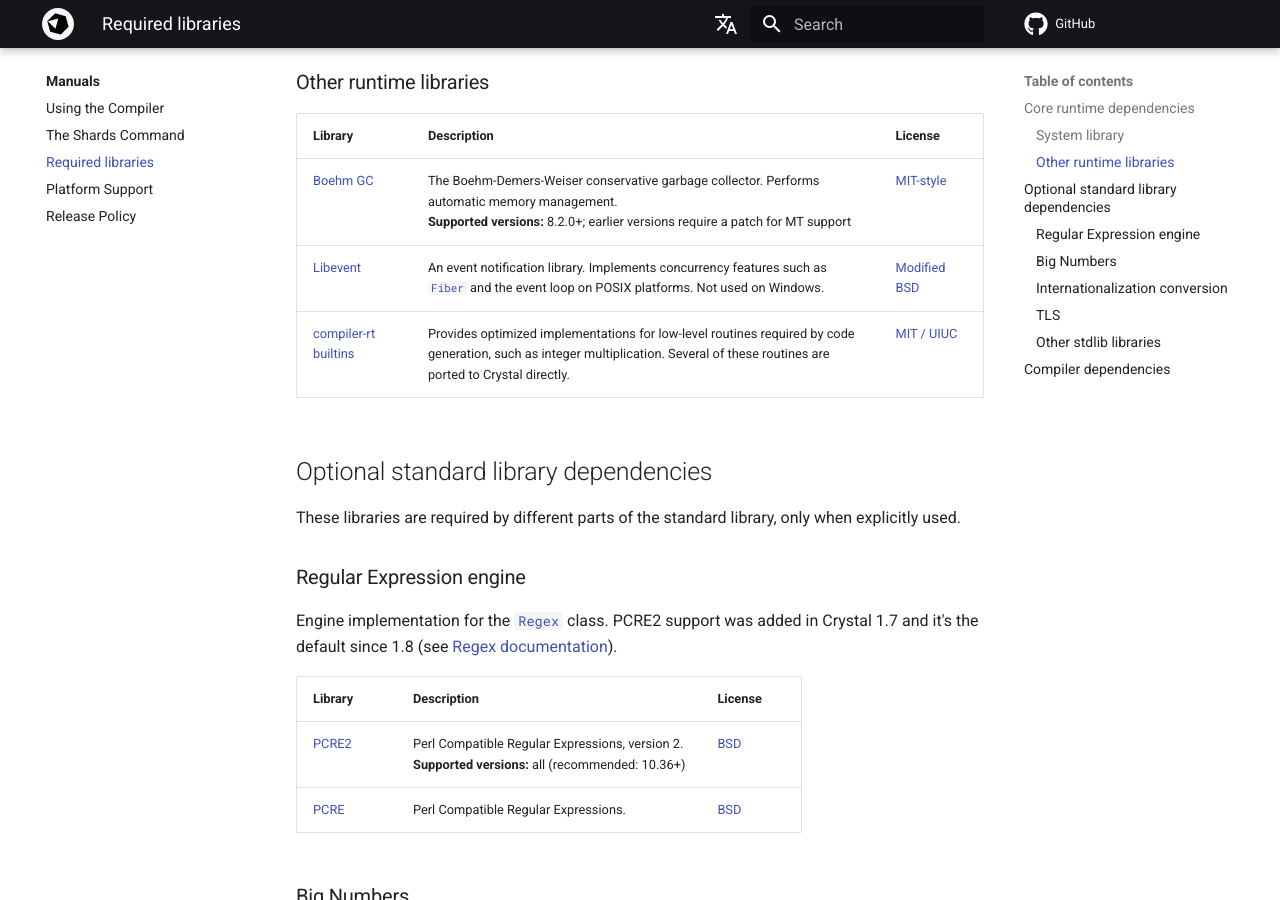
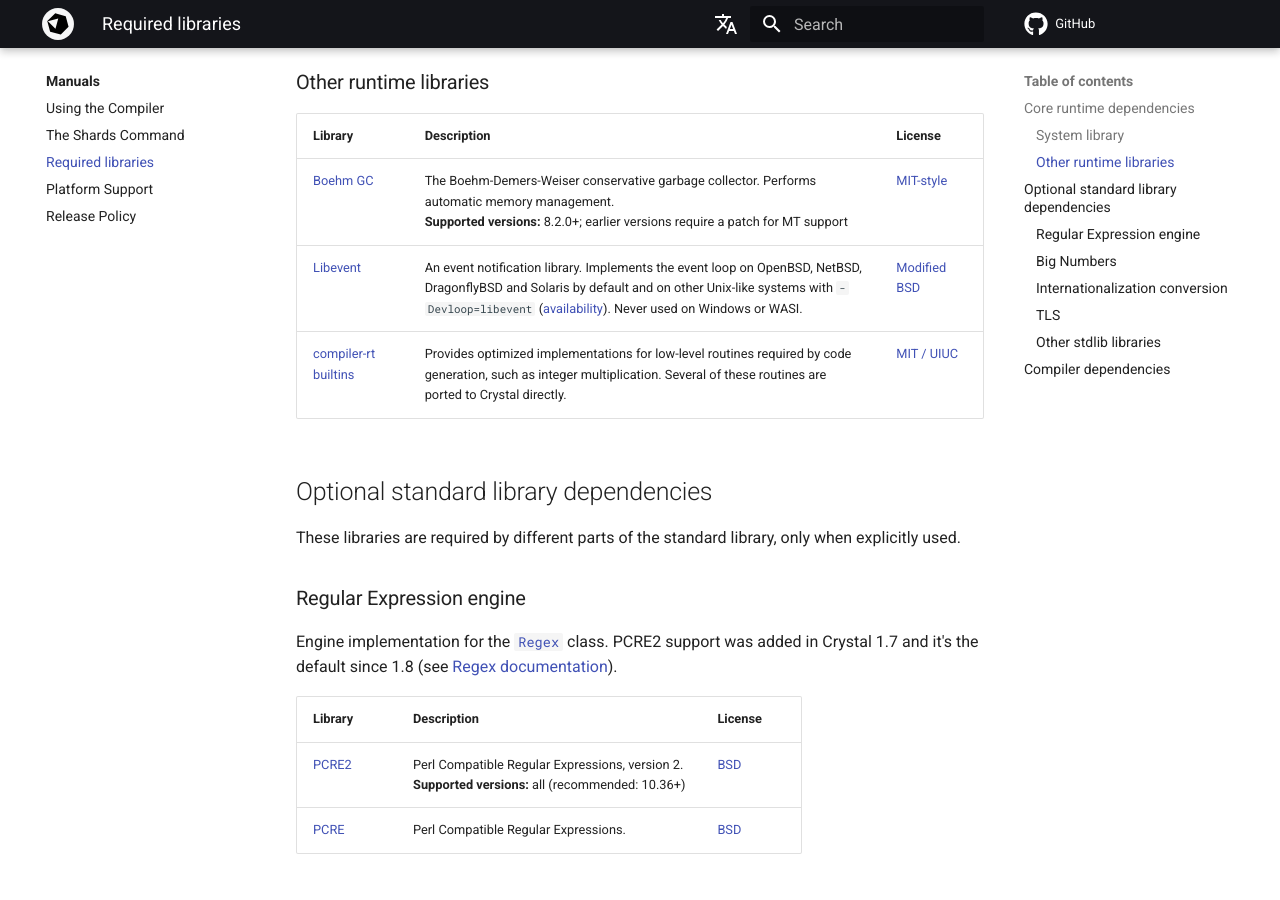
Before and after one commit to crystal-lang/crystal-book, an MkDocs documentation site: the page built from docs/man/required_libraries.md, in a window 1280 px wide and 900 px high, scrolled down 1293 px. Built offline with MkDocs 1.6.1 and Material for MkDocs 9.7.7, drawn with Linux system fonts in a browser that asks for light colours; nearby versions of some CDN libraries; library files that are not in the unit come from our copies; comment, search, counter and statistics services are not loaded; the version menu is left out.

Commit message:
Update usage information of `libevent` (#820)

```diff
--- a/docs/man/required_libraries.md
+++ b/docs/man/required_libraries.md
@@ -32,7 +32,7 @@ which may be part of the C library or standalone libraries. On most platforms al
 | Library | Description | License |
 |---------|-------------|---------|
 | [Boehm GC][libgc] | The Boehm-Demers-Weiser conservative garbage collector. Performs automatic memory management.<br>**Supported versions:** 8.2.0+; earlier versions require a patch for MT support | [MIT-style](https://github.com/ivmai/bdwgc/blob/master/LICENSE) |
-| [Libevent][libevent] | An event notification library. Implements concurrency features such as [`Fiber`](https://crystal-lang.org/api/Fiber.html) and the event loop on POSIX platforms. Not used on Windows. | [Modified BSD](https://github.com/libevent/libevent/blob/master/LICENSE) |
+| [Libevent][libevent] | An event notification library. Implements the event loop on OpenBSD, NetBSD, DragonflyBSD and Solaris by default and on other Unix-like systems with `-Devloop=libevent` ([availability](https://github.com/crystal-lang/rfcs/blob/main/text/0009-lifetime-event_loop.md#availability)). Never used on Windows or WASI. | [Modified BSD](https://github.com/libevent/libevent/blob/master/LICENSE) |
 | [compiler-rt builtins][compiler-rt] | Provides optimized implementations for low-level routines required by code generation, such as integer multiplication. Several of these routines are ported to Crystal directly. | [MIT / UIUC][compiler-rt] |
 
 ## Optional standard library dependencies
```
